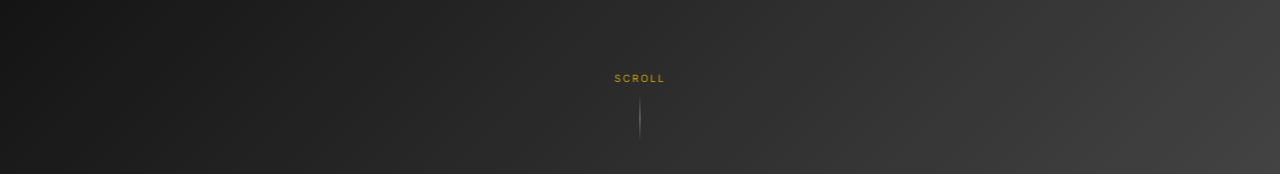
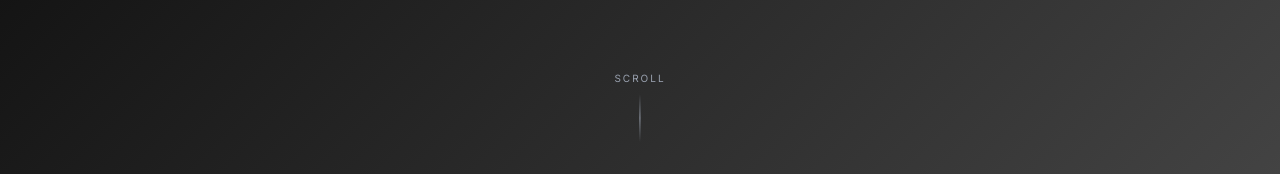
Before and after one commit to SavaiinaeaSIlva/silva-automation, a React (Vite) app: page / in a window 1280 px wide. Shown: the part 626-800 px from the top of the page. Built offline with nearby package versions, Linux system fonts and the light colour scheme.

Commit message:
Feat: Added fade-out logic to scroll indicator and created README

```diff
--- a/src/components/ui/ScrollIndicator.jsx
+++ b/src/components/ui/ScrollIndicator.jsx
@@ -1,9 +1,29 @@
-import React from 'react';
+import React, { useEffect, useState } from 'react';
 
 const ScrollIndicator = () => {
+  const [opacity, setOpacity] = useState(1);
+
+  useEffect(() => {
+    const handleScroll = () => {
+      // Calculate opacity: 1 at top, 0 after scrolling 100px
+      const currentScroll = window.scrollY;
+      const newOpacity = Math.max(0, 1 - currentScroll / 100);
+      setOpacity(newOpacity);
+    };
+
+    window.addEventListener('scroll', handleScroll);
+    return () => window.removeEventListener('scroll', handleScroll);
+  }, []);
+
+  // If opacity is 0, don't render anything to save performance
+  if (opacity === 0) return null;
+
   return (
-    <div className="absolute bottom-8 left-1/2 transform -translate-x-1/2 flex flex-col items-center gap-2 opacity-80 z-50 pointer-events-none">
-      <span className="text-[10px] uppercase tracking-[0.2em] text-yellow-400">
+    <div
+      className="absolute bottom-8 left-1/2 transform -translate-x-1/2 flex flex-col items-center gap-2 z-50 pointer-events-none transition-opacity duration-300"
+      style={{ opacity: opacity }}
+    >
+      <span className="text-[10px] uppercase tracking-[0.2em] text-gray-400 font-light">
         Scroll
       </span>
       <div className="w-[1px] h-12 bg-gradient-to-b from-transparent via-gray-400 to-transparent relative overflow-hidden">
```
Also changed, not shown: 1 other file (tests, documents, lock files or other folders).
